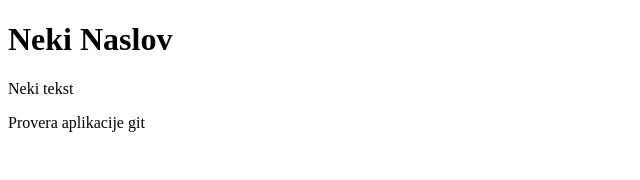
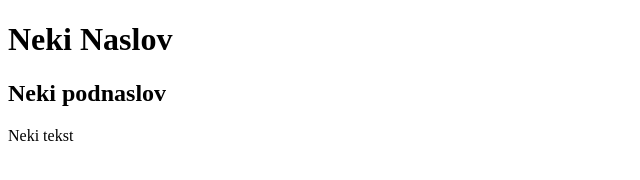
Before and after one commit to MacetaSenic/test-frontend-development, a plain HTML site: page index.html in a window 1280 px wide. Shown: the whole page, without its empty margins (0-640 px from the left). Drawn offline with Linux system fonts and the light colour scheme.

Commit message:
Paragraph removed

```diff
--- a/index.html
+++ b/index.html
@@ -7,8 +7,8 @@
 
 <body>
     <h1> Neki Naslov</h1>
+    <h2>Neki podnaslov</h2>
 <p>Neki tekst</p>
-<p>Provera aplikacije git</p>
 </body>
 
 
```
Also changed, not shown: 1 other file.
